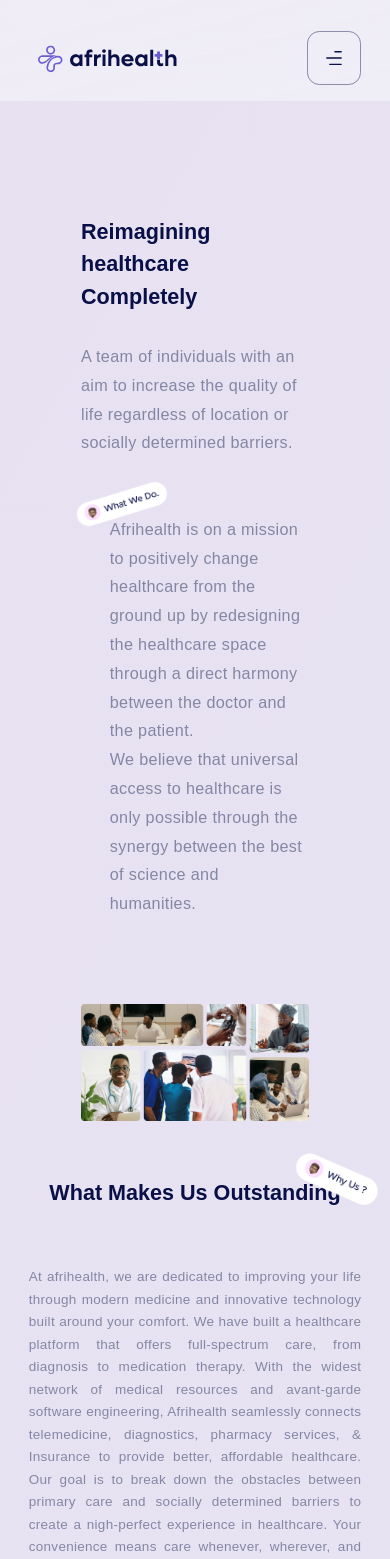
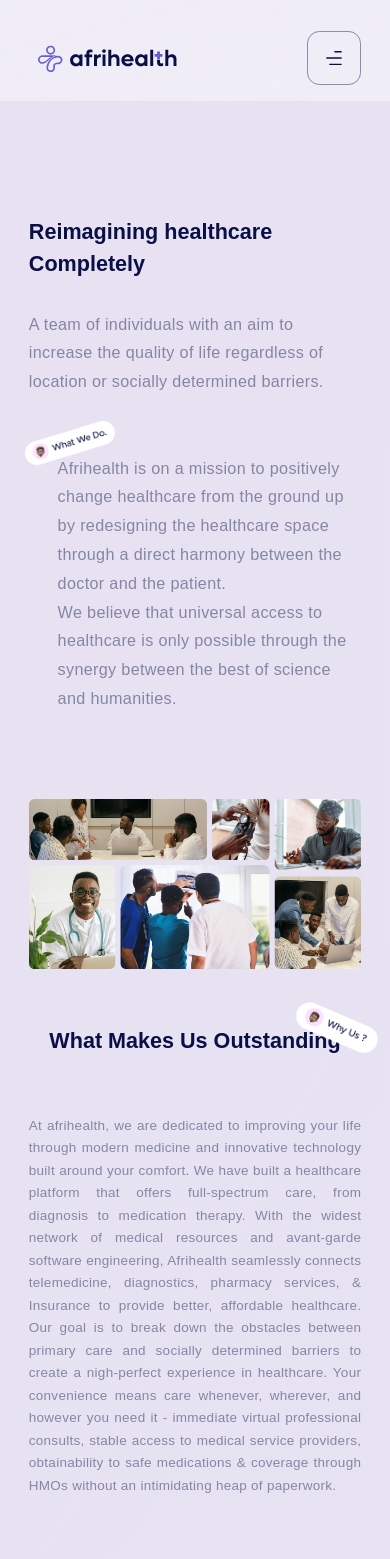
Before and after one commit to pepps01/timeless, a React (Create React App) app: page /about in a window 390 px wide. Shown: the top 1559 px of the page. Built offline with nearby package versions, Linux system fonts and the light colour scheme.

Commit message:
mobile updates

```diff
--- a/src/pages/about/About.css
+++ b/src/pages/about/About.css
@@ -281,12 +281,17 @@
   .about-top-div {
     flex-direction: column;
     padding-top: 6rem;
+    padding-left: 2rem;
+    padding-right: 2rem;
   }
 
   .about-top-left {
     width: 100%;
   }
-
+  .about-gallery {
+    padding-left: 2rem;
+    padding-right: 2rem;
+  }
   .about-top-right {
     width: 100%;
   }
@@ -298,6 +303,9 @@
   .about-top-left p {
     width: 100%;
     padding-top: 2rem;
+  }
+  .mission-vision-head h3 {
+    font-size: 60px;
   }
 
   /* .what-we-do {
--- a/src/pages/about/About.js
+++ b/src/pages/about/About.js
@@ -221,7 +221,7 @@ const About = () => {
             <div className='team-img'>
               <img src='/images/analyst.png' alt='Afri-health Team' />
               <div className='name-position'>
-                <h5>Temitope <br/> Okewande</h5>
+                <h5>Temitope Okewande</h5>
                 <p>Quality Assurance Analyst <br/> / Tester</p>
               </div>
             </div>
```
